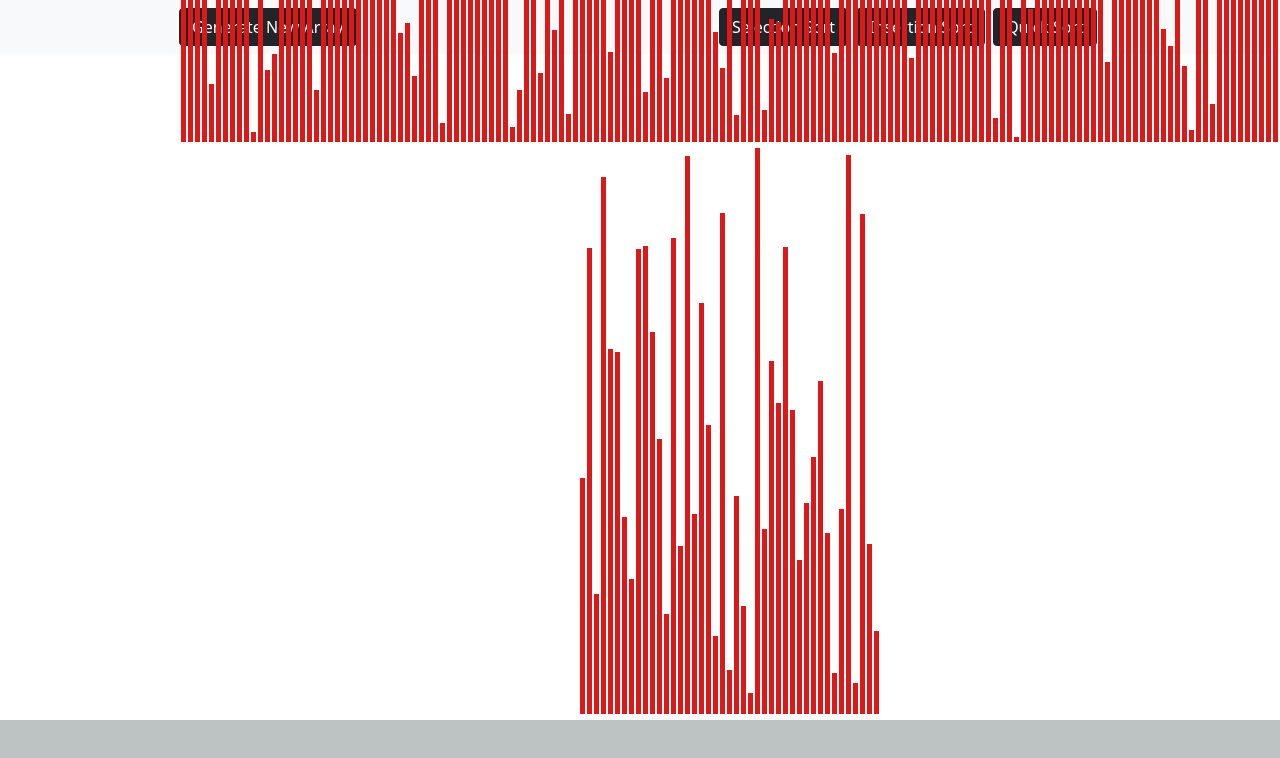
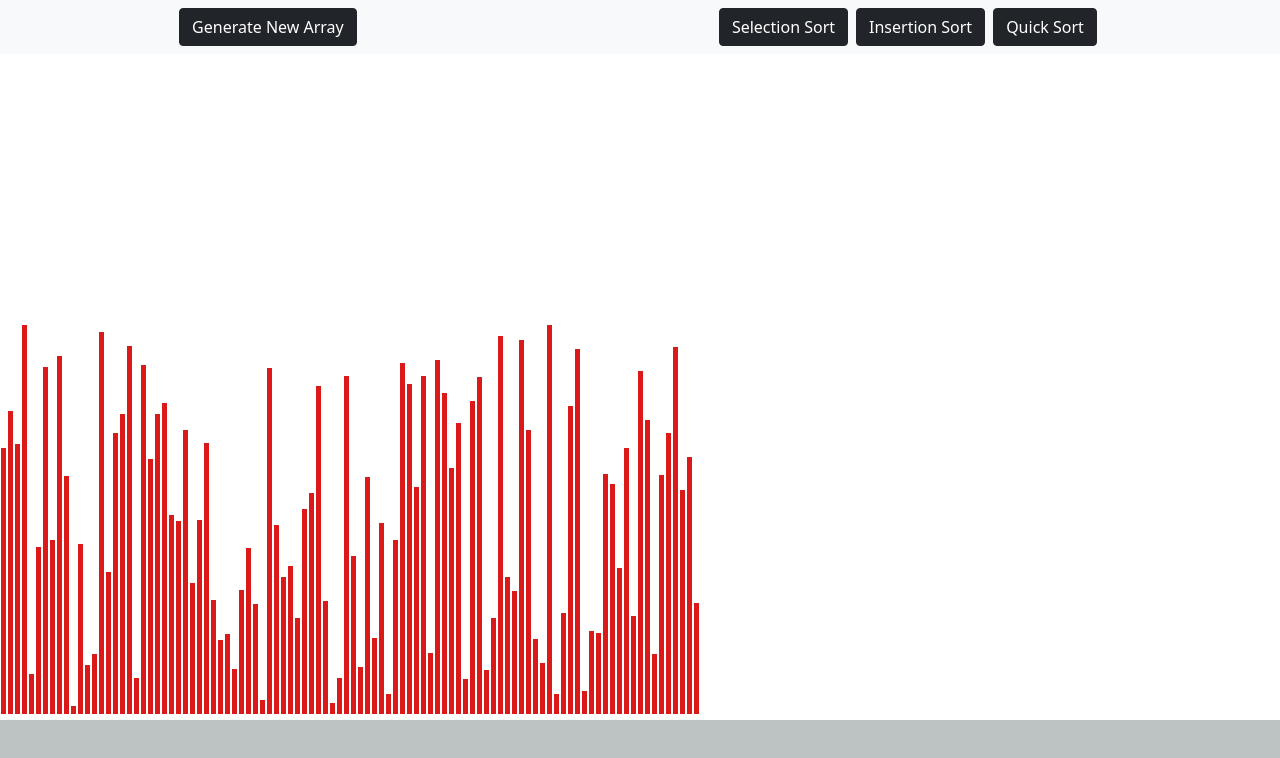
Before and after one commit to Brent152/Sorting-Algorithm-Visualizer, a React (Create React App) app in the folder sorting_visualizer/: page / in a window 1280 px wide. Shown: the top 758 px of the page. Built offline with nearby package versions, Linux system fonts and the light colour scheme.

Commit message:
Fit on laptop

```diff
--- a/sorting_visualizer/src/components/Visualizer.css
+++ b/sorting_visualizer/src/components/Visualizer.css
@@ -11,7 +11,7 @@
   position: absolute;
   margin: 0;
   bottom: 10%;
-  left: 14%;
+  left: 0%;
 }
 
 .rectangle {
--- a/sorting_visualizer/src/components/Visualizer.jsx
+++ b/sorting_visualizer/src/components/Visualizer.jsx
@@ -1,8 +1,9 @@
 import React, { Component } from 'react';
 import './Visualizer.css';
-
-const ARRAY_SIZE = 200;
+// I need to make the size of the array bars be based on the size of the screen
+const ARRAY_SIZE = 100;
 const ANIMATION_SPEED = 5;
+const MAX_ARRAY_ELEMENT = 400;
 
 class Visualizer extends React.Component {
 
@@ -29,7 +30,7 @@ class Visualizer extends React.Component {
     newArray = () => {
         const arr = [];
         for (let i = 0; i < ARRAY_SIZE; i++) {
-            arr.push(getRandomInt(5, 600));
+            arr.push(getRandomInt(5, MAX_ARRAY_ELEMENT));
         }
         console.log("made new array");
         return arr;
```
